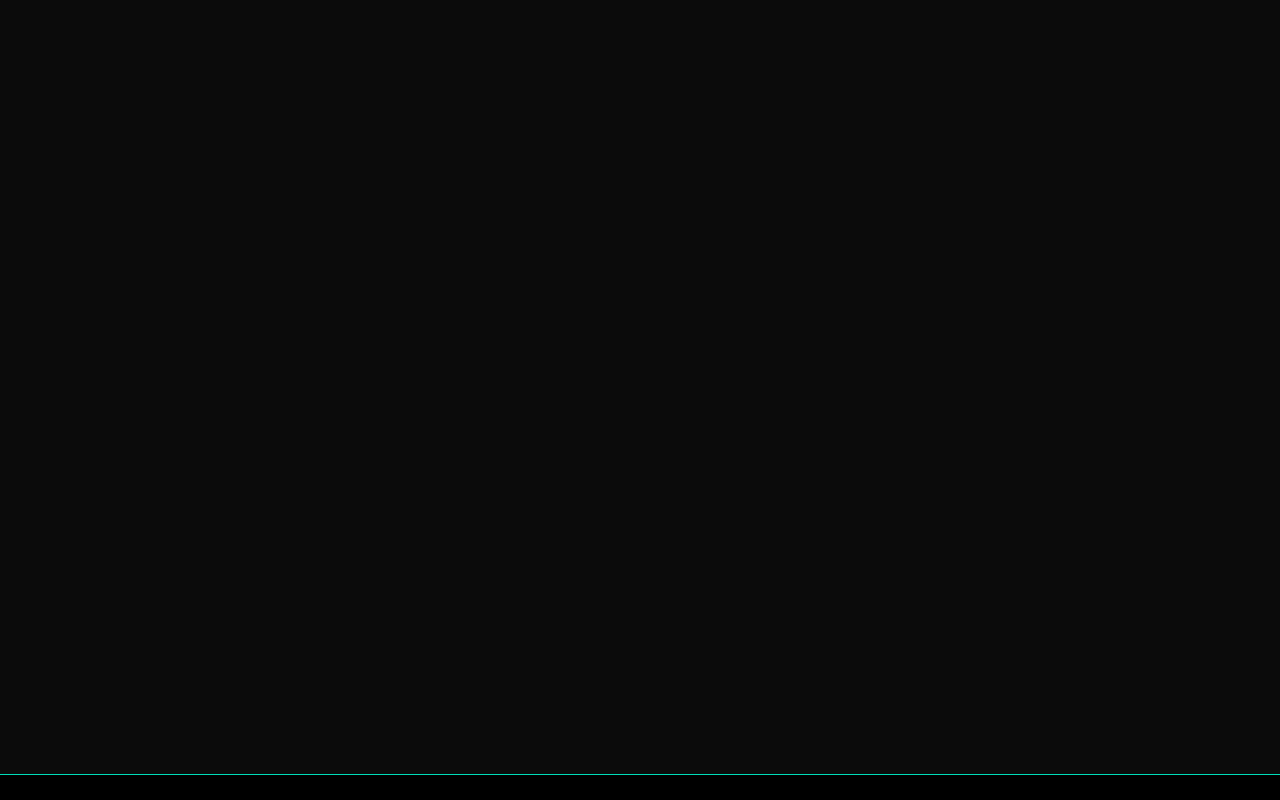
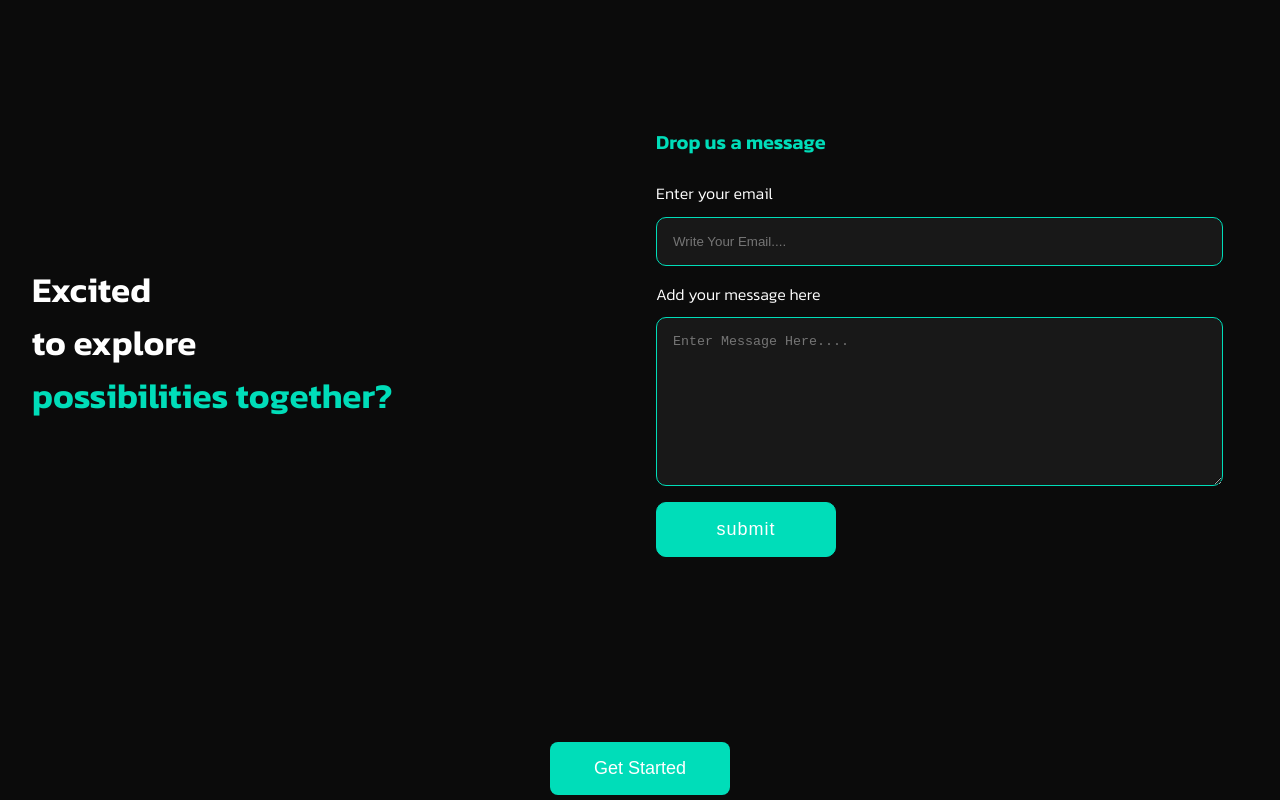
Before and after one commit to ahmed-maatty/Ai-Model, a Next.js app in the folder client/: page / in a window 1280 px wide. Shown: the part 1760-2560 px from the top of the page. Built offline with nearby package versions, Linux system fonts and the light colour scheme.

Commit message:
finish home

```diff
--- a/client/src/app/globals.css
+++ b/client/src/app/globals.css
@@ -3,6 +3,7 @@ body {
   padding: 0;
   box-sizing: border-box;
   background-color: #0b0b0b;
+  scroll-behavior: smooth;
   transition: 0.3s all ease;
 }
 
@@ -269,3 +270,91 @@ footer .footer_content .social_media img {
   font-weight: 500;
   margin-top: 2rem ;
 }
+
+.contactUsSection {
+  display: flex;
+  justify-content: center;
+  align-items: center;
+  gap: 2rem;
+  color: white;
+}
+
+.contactUsSection h1 {
+  color: white;
+  font-size: 35px;
+  font-weight: 600;
+}
+
+.contactUsSection h1 span {
+  color: #00ddb9;
+}
+
+.getStartedBtn {
+  display: flex;
+  align-items: center;
+  justify-content: center;
+  margin-bottom: 2rem;
+}
+
+.getStartedBtn button {
+  color: white;
+  background-color: #00ddb9;
+  border-radius: 8px;
+  font-size: 18px;
+  padding:1rem;
+  border: none;
+  width: 180px;
+}
+
+
+.contactUsSection .contact_header,
+.contactUsSection .contact_us_content {
+  width: calc((100% - 2rem) / 2);
+}
+
+.contactUsSection .contact_us_content {
+  display: flex;
+  flex-direction: column;
+  gap: 1.5rem;
+}
+
+.contactUsSection .contact_us_content form div {
+  display: flex;
+  flex-direction: column;
+  gap: 0.7rem;
+  margin-bottom: 1rem;
+
+}
+
+.contactUsSection .contact_us_content form div label {
+  font-weight: 300;
+}
+
+.contactUsSection .contact_us_content form div input,
+.contactUsSection .contact_us_content form div textarea {
+  outline: 0;
+  border: 1px solid #00ddb9;
+  border-radius: 10px;
+  padding: 1rem;
+  background-color: #181818;
+  width: 90%;
+}
+
+.contactUsSection .contact_us_content h4{
+  color: #00ddb9;
+  font-weight: 600;
+  font-size: 20px;
+}
+
+.contactUsSection .contact_us_content button {
+  outline: 0;
+  padding: 1rem;
+  border: 1px solid #00ddb9;
+  background-color: #00ddb9;
+  color: white;
+  font-size: 18px;
+  width: 180px;
+  border-radius: 10px;
+  letter-spacing: 1px;
+  cursor: pointer;
+}
--- a/client/src/app/page.tsx
+++ b/client/src/app/page.tsx
@@ -1,6 +1,13 @@
+"use client";
 import Link from "next/link";
+import { useEffect } from "react";
 
 export default function Home() {
+
+  useEffect(() => {
+    window.scrollTo({ top: 0, behavior: "smooth" });
+  }, []);
+
   return (
     <div className="sectionsContainer">
       <section id="Home" className="homeSection">
@@ -41,13 +48,43 @@ export default function Home() {
           </div>
           <div className="box">
             <div className="bg_container">
-                <img className="puzzle_img" src="/assets/puzzle.png" alt="" />
-              </div>
-              <h5>Tailored Solutions</h5>
+              <img className="puzzle_img" src="/assets/puzzle.png" alt="" />
+            </div>
+            <h5>Tailored Solutions</h5>
           </div>
         </div>
       </section>
-      <section id="contactUs" className="contactUsSection"></section>
+      <section id="contactUs" className="contactUsSection">
+        <div className="contact_header">
+          <h1>
+            Excited <br />
+            to explore <br />
+            <span>possibilities together?</span>
+          </h1>
+        </div>
+        <div className="contact_us_content">
+          <h4>Drop us a message</h4>
+          <form action="">
+            <div>
+              <label htmlFor="">Enter your email</label>
+              <input type="text" placeholder="Write Your Email...." />
+            </div>
+            <div>
+              <label htmlFor="">Add your message here</label>
+              <textarea
+                name=""
+                id=""
+                rows={9}
+                placeholder="Enter Message Here...."
+              ></textarea>
+            </div>
+            <button>submit</button>
+          </form>
+        </div>
+      </section>
+      <div className="getStartedBtn">
+        <button>Get Started</button>
+      </div>
     </div>
   );
 }
```
